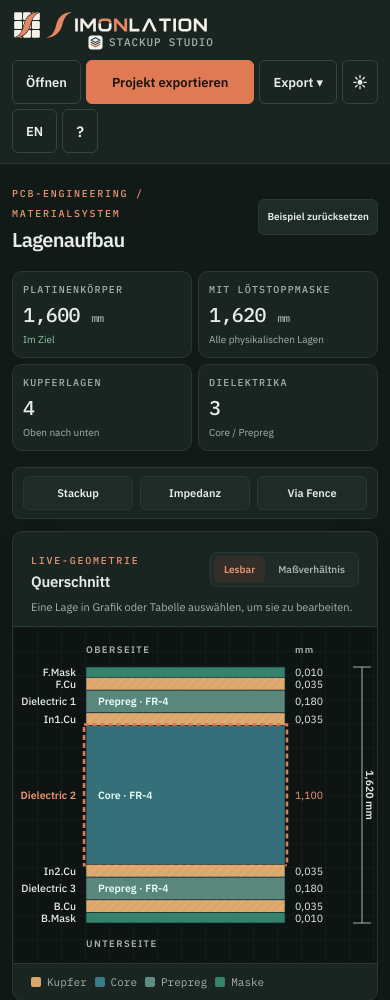
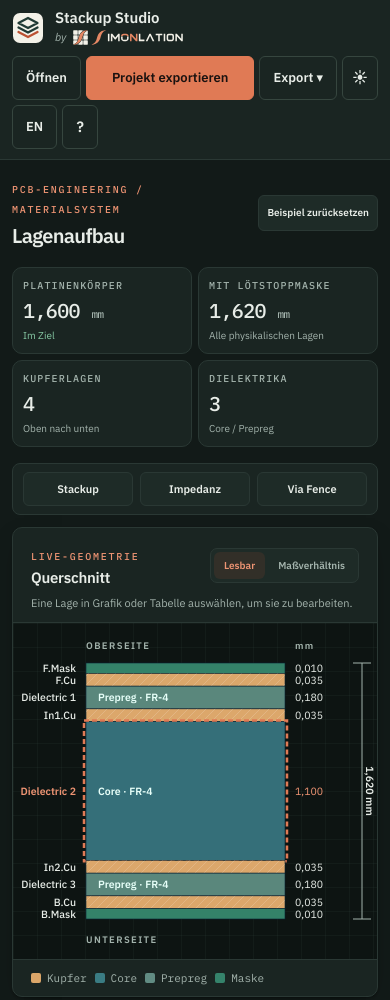
Before and after one commit to simmark/stackup-studio, a plain HTML site: page index.html in a window 390 px wide. Shown: the top 1000 px of the page. Drawn offline with Linux system fonts and the light colour scheme.

Commit message:
App-Kopfzeile: Werkzeugname groß, darunter "by" + kleines SIMONLATION-Logo
Werkzeug-Symbol und Name stehen jetzt im Vordergrund, das Logo ist kleiner und steht als "by SIMONLATION" darunter. Cache-Versionen hochgezählt.

Co-Authored-By: Claude Sonnet 5.5 <noreply@anthropic.com>
Claude-Session: https://claude.ai/code/session_01FKhz3TMBecEkpjxRUVk8Gh

```diff
--- a/assets/sl/workbench.css
+++ b/assets/sl/workbench.css
@@ -7,39 +7,42 @@
 
 .sl-workbench-brand {
   display: grid;
-  gap: 2px;
+  grid-template-columns: auto auto;
+  grid-template-rows: auto auto;
+  column-gap: 11px;
+  row-gap: 2px;
+  align-items: center;
   width: max-content;
   color: inherit;
   text-decoration: none;
 }
 
-.sl-workbench-wordmark {
-  display: block;
-  width: auto;
-  height: 42px;
-}
-
-.sl-workbench-wordmark--dark,
-[data-theme="dark"] .sl-workbench-wordmark--light { display: none; }
-[data-theme="dark"] .sl-workbench-wordmark--dark { display: block; }
-
-/* Werkzeug-Symbol vor dem Namen, hell/dunkel wie die Wortmarke */
-.sl-workbench-tool-icon { width: 15px; height: 15px; flex: none; }
+/* Werkzeug-Symbol links, Name groß, darunter "by" + kleines SIMONLATION-Logo */
+.sl-workbench-tool-icon { grid-row: 1 / 3; grid-column: 1; width: 38px; height: 38px; flex: none; }
 .sl-workbench-tool-icon--dark,
 [data-theme="dark"] .sl-workbench-tool-icon--light { display: none; }
 [data-theme="dark"] .sl-workbench-tool-icon--dark { display: block; }
 
 .sl-workbench-name {
-  /* unter den Buchstaben, ab dem I: 42 px Logohöhe * 425/168 */
-  margin: -10px 0 0 106px;
+  grid-column: 2; grid-row: 1;
+  font: 650 17px/1.1 var(--sl-font-sans);
+  letter-spacing: -.005em;
+  color: var(--sl-text);
+  white-space: nowrap;
+}
+
+.sl-workbench-by {
+  grid-column: 2; grid-row: 2;
   display: flex;
   align-items: center;
   gap: 6px;
   color: var(--sl-muted);
-  font: 500 11px/1.2 var(--sl-font-mono);
-  letter-spacing: .08em;
-  text-transform: uppercase;
 }
+.sl-workbench-by em { font: italic 400 11px/1 var(--sl-font-sans); }
+.sl-workbench-wordmark { display: block; width: auto; height: 20px; }
+.sl-workbench-wordmark--dark,
+[data-theme="dark"] .sl-workbench-wordmark--light { display: none; }
+[data-theme="dark"] .sl-workbench-wordmark--dark { display: block; }
 
 :root[data-theme] .sl-workbench-header {
   background: var(--sl-panel);
@@ -96,6 +99,7 @@
 }
 
 @media (max-width: 640px) {
-  .sl-workbench-wordmark { height: 30px; }
-  .sl-workbench-name { margin: -7px 0 0 76px; }
+  .sl-workbench-tool-icon { width: 32px; height: 32px; }
+  .sl-workbench-name { font-size: 15px; }
+  .sl-workbench-wordmark { height: 17px; }
 }
--- a/index.html
+++ b/index.html
@@ -7,20 +7,20 @@
 <link rel="manifest" href="./manifest.webmanifest"><link rel="icon" type="image/svg+xml" href="./icons/icon.svg"><link rel="apple-touch-icon" href="./icons/icon-192.png">
 <title>Stackup Studio | SIMONLATION</title><link rel="stylesheet" href="./styles.css?v=0.4.3">
 
-<link rel="stylesheet" href="./assets/sl/fonts.css?v=sl3">
-<link rel="stylesheet" href="./assets/sl/tokens.css?v=sl3">
-<link rel="stylesheet" href="./assets/sl/app.css?v=sl3">
-<link rel="stylesheet" href="./assets/sl/workbench.css?v=sl3">
-<link rel="stylesheet" href="./workbench.css?v=sl3">
+<link rel="stylesheet" href="./assets/sl/fonts.css?v=sl4">
+<link rel="stylesheet" href="./assets/sl/tokens.css?v=sl4">
+<link rel="stylesheet" href="./assets/sl/app.css?v=sl4">
+<link rel="stylesheet" href="./assets/sl/workbench.css?v=sl4">
+<link rel="stylesheet" href="./workbench.css?v=sl4">
 </head>
 <body>
 <div class="app" id="app">
 <header class="topbar sl-workbench-header">
   <div class="brand">
     <a class="sl-workbench-brand" href="https://simonlation.com/launcher.html" aria-label="SIMONLATION Launcher">
-      <img class="sl-workbench-wordmark sl-workbench-wordmark--light" src="./assets/sl/brand/logo-light.svg" alt="">
-      <img class="sl-workbench-wordmark sl-workbench-wordmark--dark" src="./assets/sl/brand/logo-dark.svg" alt="">
-      <span class="sl-workbench-name"><svg xmlns="http://www.w3.org/2000/svg" viewBox="0 0 64 64" class="sl-workbench-tool-icon sl-workbench-tool-icon--light" aria-hidden="true" focusable="false"><rect x="2" y="2" width="60" height="60" rx="14" fill="#203A34"/><path fill="none" stroke="#F3F1E8" stroke-width="4.5" stroke-linecap="round" stroke-linejoin="round" d="M32 12 51 22 32 32 13 22Z"/><path fill="none" stroke="#F3F1E8" stroke-width="4.5" stroke-linecap="round" stroke-linejoin="round" d="M13 31 32 41 51 31"/><path fill="none" stroke="#BB5031" stroke-width="4.5" stroke-linecap="round" stroke-linejoin="round" d="M13 40 32 50 51 40"/></svg><svg xmlns="http://www.w3.org/2000/svg" viewBox="0 0 64 64" class="sl-workbench-tool-icon sl-workbench-tool-icon--dark" aria-hidden="true" focusable="false"><rect x="2" y="2" width="60" height="60" rx="14" fill="#F3F1E8"/><path fill="none" stroke="#203A34" stroke-width="4.5" stroke-linecap="round" stroke-linejoin="round" d="M32 12 51 22 32 32 13 22Z"/><path fill="none" stroke="#203A34" stroke-width="4.5" stroke-linecap="round" stroke-linejoin="round" d="M13 31 32 41 51 31"/><path fill="none" stroke="#BB5031" stroke-width="4.5" stroke-linecap="round" stroke-linejoin="round" d="M13 40 32 50 51 40"/></svg><span>Stackup Studio</span></span>
+      <svg xmlns="http://www.w3.org/2000/svg" viewBox="0 0 64 64" class="sl-workbench-tool-icon sl-workbench-tool-icon--light" aria-hidden="true" focusable="false"><rect x="2" y="2" width="60" height="60" rx="14" fill="#203A34"/><path fill="none" stroke="#F3F1E8" stroke-width="4.5" stroke-linecap="round" stroke-linejoin="round" d="M32 12 51 22 32 32 13 22Z"/><path fill="none" stroke="#F3F1E8" stroke-width="4.5" stroke-linecap="round" stroke-linejoin="round" d="M13 31 32 41 51 31"/><path fill="none" stroke="#BB5031" stroke-width="4.5" stroke-linecap="round" stroke-linejoin="round" d="M13 40 32 50 51 40"/></svg><svg xmlns="http://www.w3.org/2000/svg" viewBox="0 0 64 64" class="sl-workbench-tool-icon sl-workbench-tool-icon--dark" aria-hidden="true" focusable="false"><rect x="2" y="2" width="60" height="60" rx="14" fill="#F3F1E8"/><path fill="none" stroke="#203A34" stroke-width="4.5" stroke-linecap="round" stroke-linejoin="round" d="M32 12 51 22 32 32 13 22Z"/><path fill="none" stroke="#203A34" stroke-width="4.5" stroke-linecap="round" stroke-linejoin="round" d="M13 31 32 41 51 31"/><path fill="none" stroke="#BB5031" stroke-width="4.5" stroke-linecap="round" stroke-linejoin="round" d="M13 40 32 50 51 40"/></svg>
+      <span class="sl-workbench-name">Stackup Studio</span>
+      <span class="sl-workbench-by"><em>by</em><img class="sl-workbench-wordmark sl-workbench-wordmark--light" src="./assets/sl/brand/logo-light.svg" alt=""><img class="sl-workbench-wordmark sl-workbench-wordmark--dark" src="./assets/sl/brand/logo-dark.svg" alt=""></span>
     </a>
     <span class="sl-status" data-state="beta">Beta 0.4.3</span>
   </div>
```
Also changed, not shown: sw.js (+6 -6 lines).
